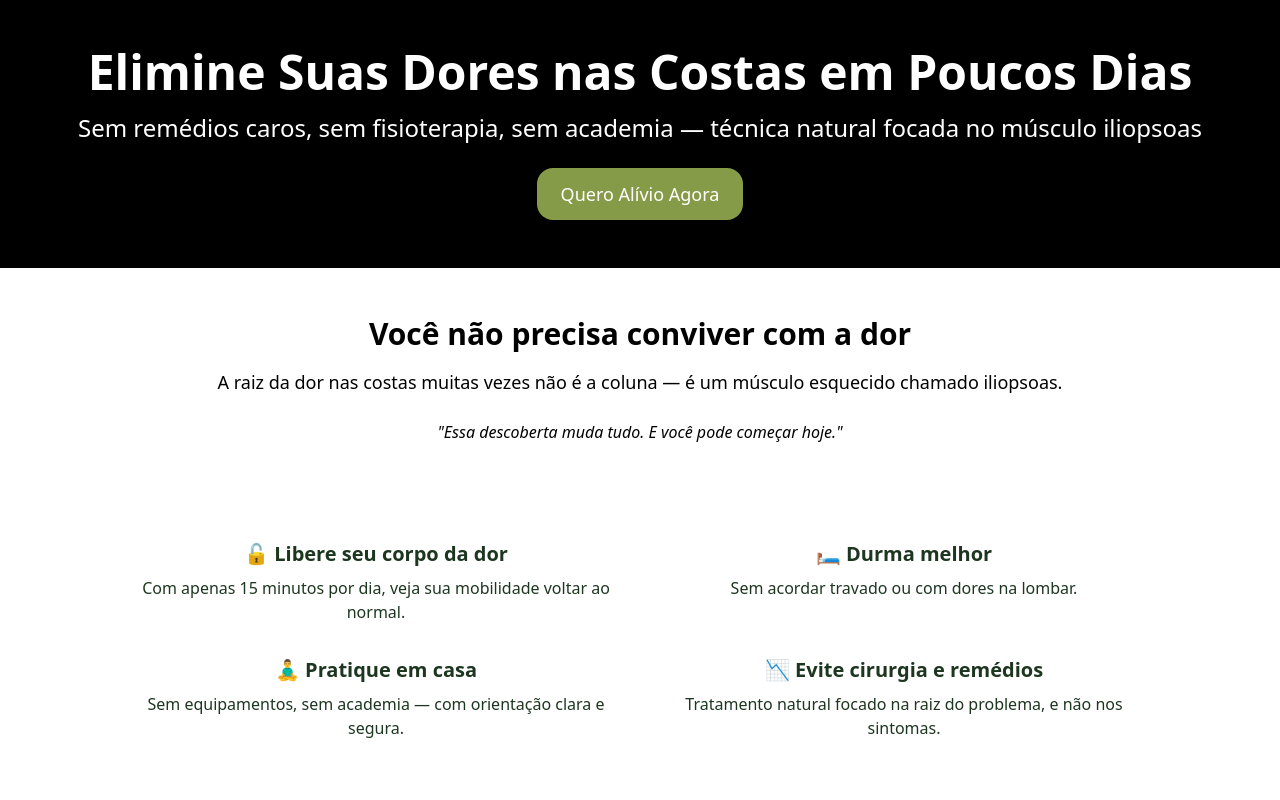
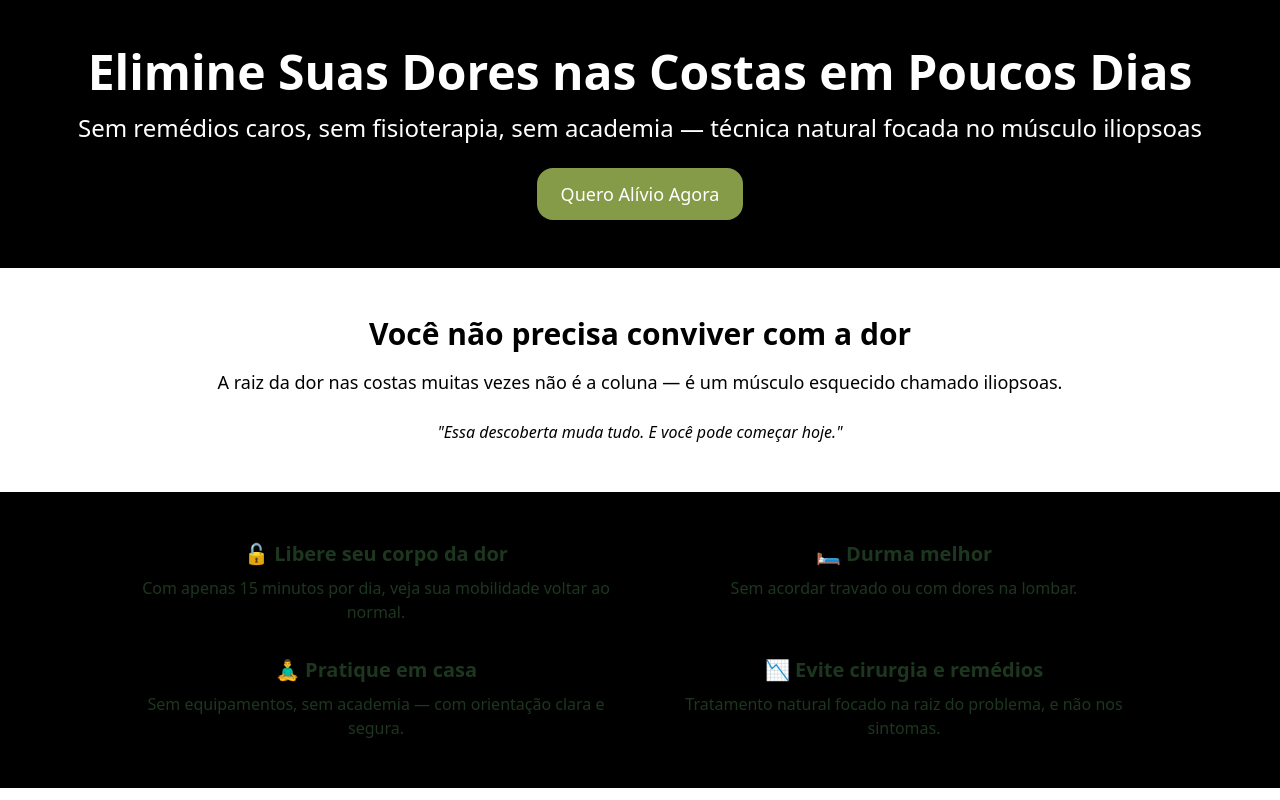
Before and after one commit to squad-member/site-dor-nas-costas, a React (Vite) app: page / in a window 1280 px wide. Shown: the top 800 px of the page. Built offline with nearby package versions, Linux system fonts and the light colour scheme.

Commit message:
link hotmart adicionado

```diff
--- a/src/App.jsx
+++ b/src/App.jsx
@@ -36,7 +36,7 @@ return ( <div className="bg-white text-black font-sans">
     </section>
 
   {/* Bloco 3 - Benefícios */}
-  <section className="bg-white text-[#1D361F] py-12 px-6">
+  <section className="bg-black text-[#1D361F] py-12 px-6">
     <div className="max-w-5xl mx-auto grid grid-cols-1 md:grid-cols-2 gap-8 text-center">
       <div>
         <h3 className="text-xl font-semibold mb-2">🔓 Libere seu corpo da dor</h3>
```
